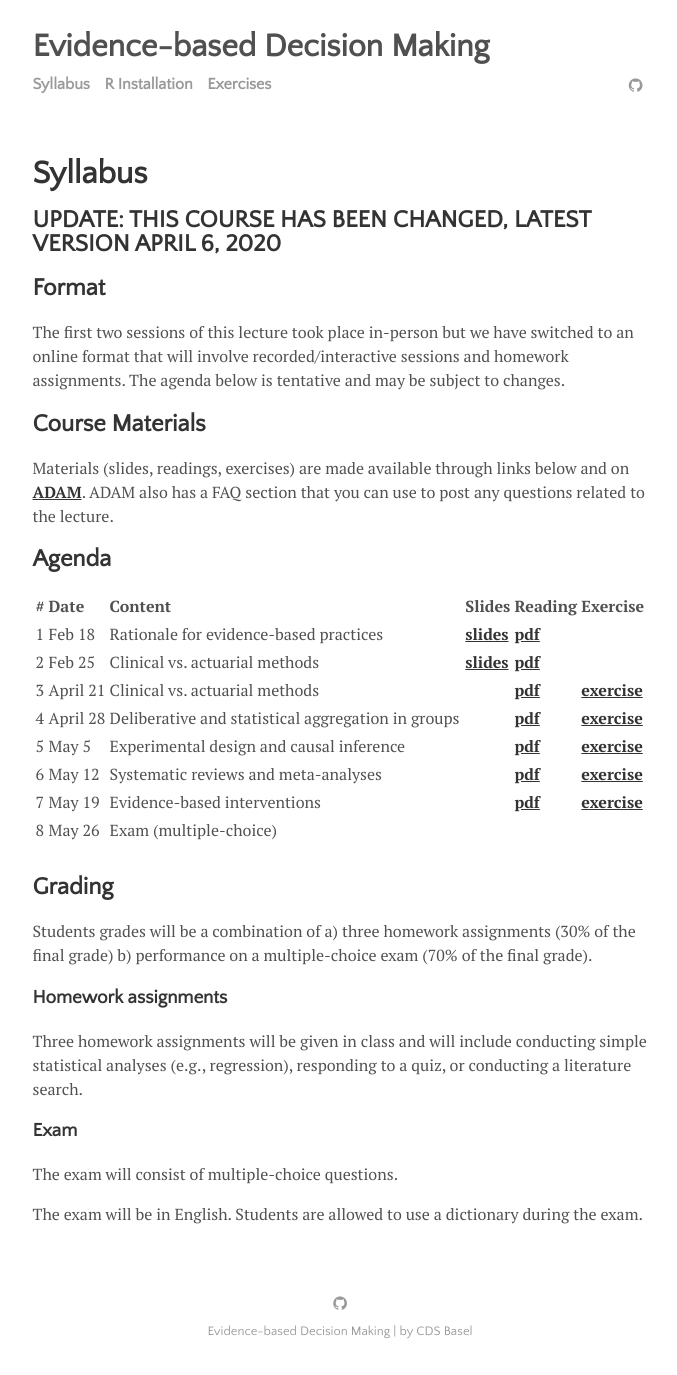
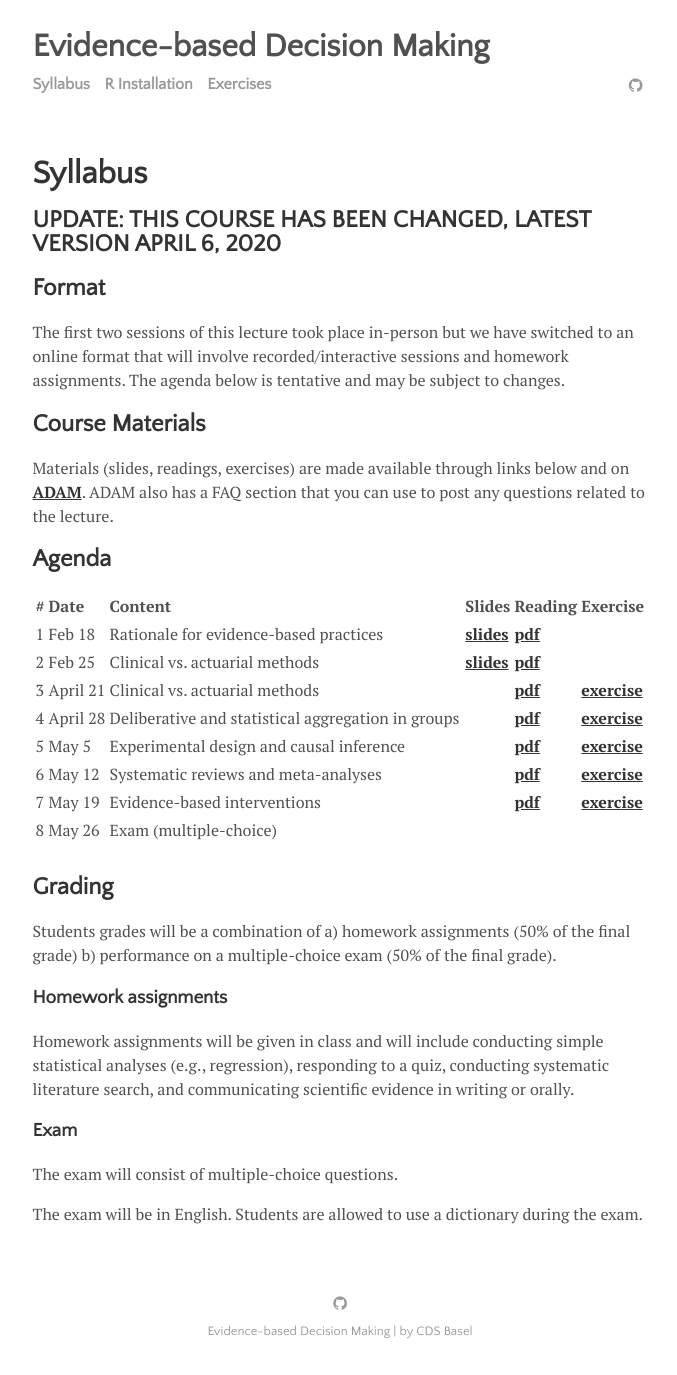
Before and after one commit to matarui/evidencebaseddm, a Jekyll site: the page built from menu/syllabus.md, in a window 1280 px wide. Shown: the whole page, without its empty margins (300-977 px from the left). Built offline with Jekyll 4.4.1, drawn with Linux system fonts in a browser that asks for light colours.

Commit message:
Update syllabus.md

```diff
--- a/menu/syllabus.md
+++ b/menu/syllabus.md
@@ -26,11 +26,11 @@ Materials (slides, readings, exercises) are made available through links below a
 
 ## Grading
 Students grades will be a combination of
-a) three homework assignments (30% of the final grade)
-b) performance on a multiple-choice exam (70% of the final grade).
+a) homework assignments (50% of the final grade)
+b) performance on a multiple-choice exam (50% of the final grade).
 
 ### Homework assignments
-Three homework assignments will be given in class and will include conducting simple statistical analyses (e.g., regression), responding to a quiz, or conducting a literature search.
+Homework assignments will be given in class and will include conducting simple statistical analyses (e.g., regression), responding to a quiz, conducting systematic literature search, and communicating scientific evidence in writing or orally.
 
 ### Exam
 The exam will consist of multiple-choice questions.
```
